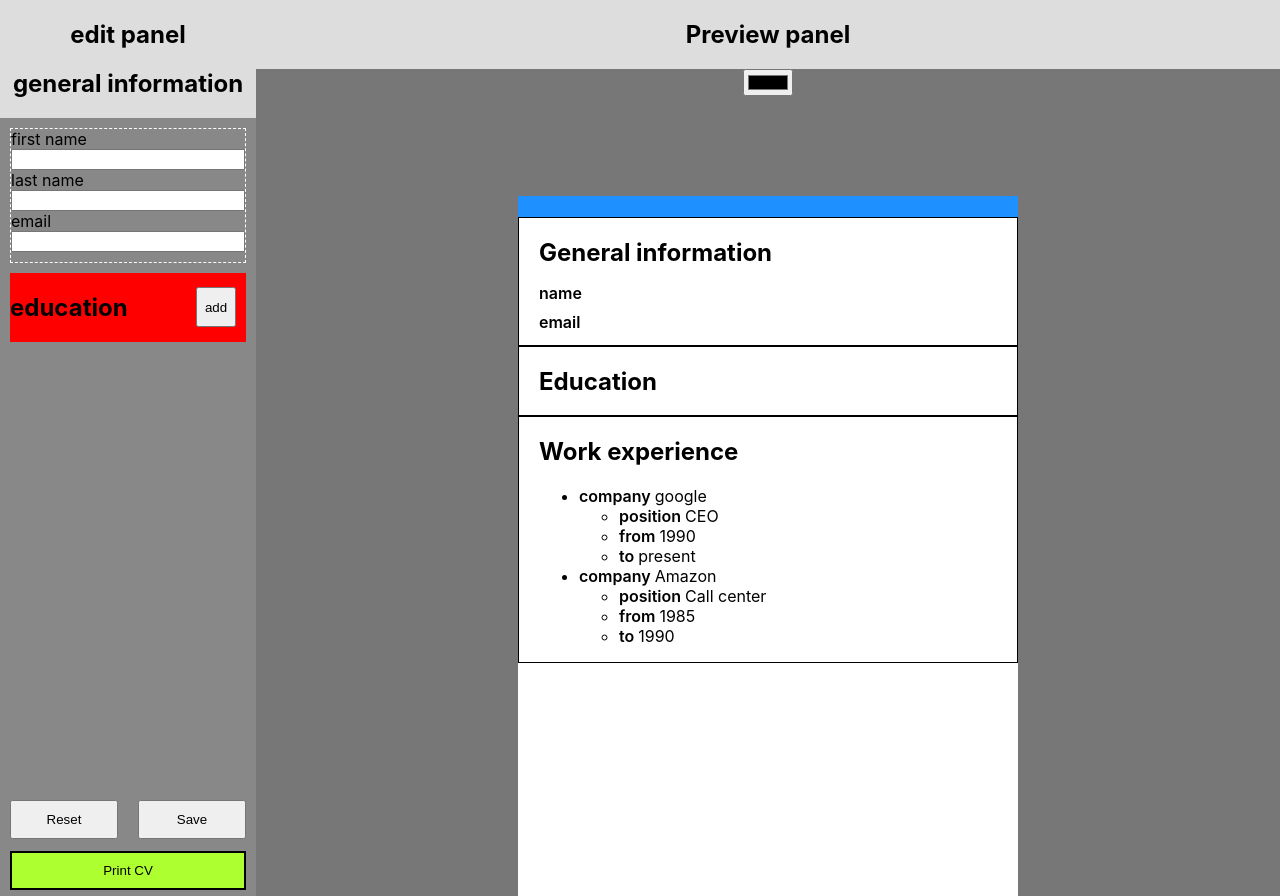
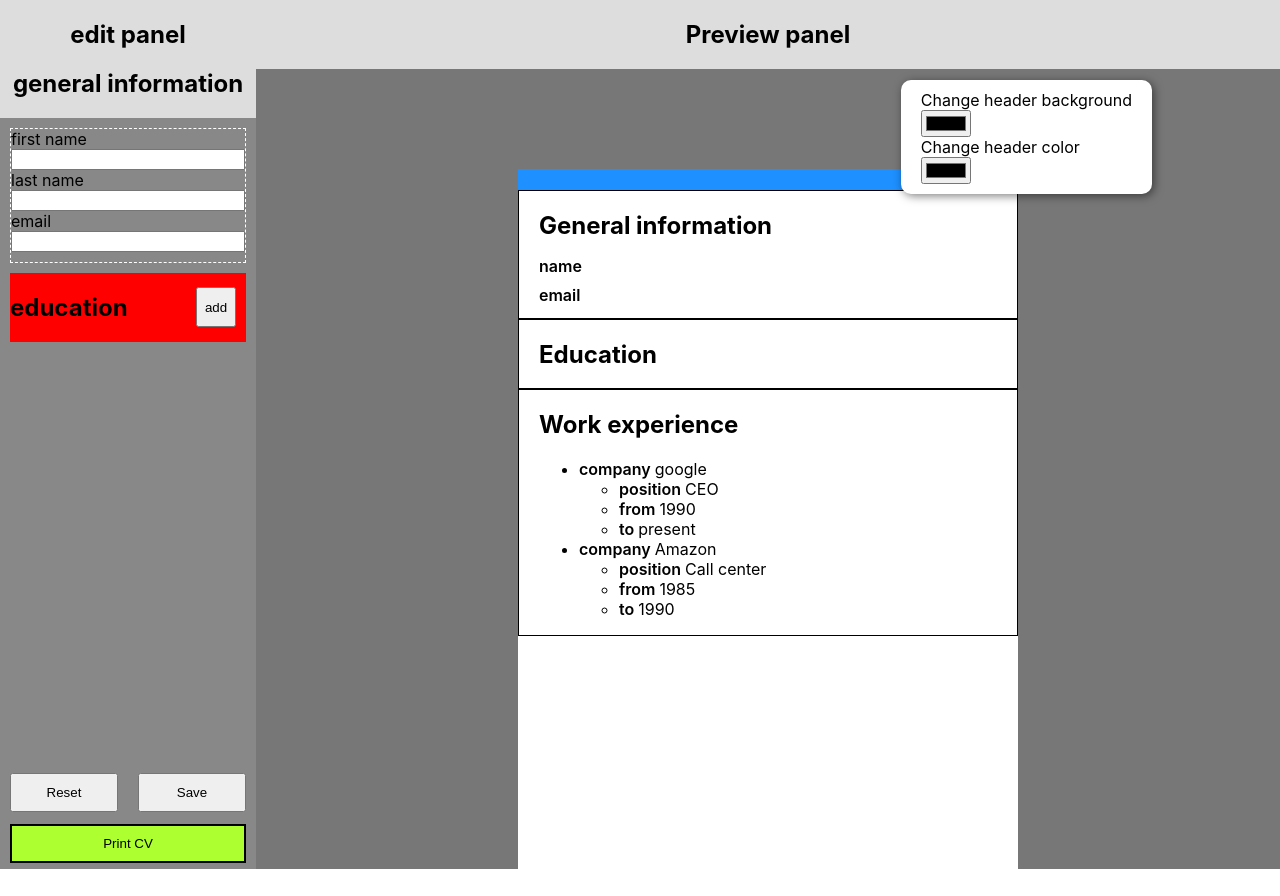
Before and after one commit to joeldevel/TOP-CV-application, a React (Create React App) app: page / in a window 1280 px wide. After the commit the page ends 869 px from the top, so only its background shows below. Built offline with nearby package versions, Linux system fonts and the light colour scheme.

Commit message:
add functionality to change header colors. fix printing whole page issue

```diff
--- a/src/App.css
+++ b/src/App.css
@@ -126,6 +126,17 @@ button {
   font-weight: 600;
 }
 
+.bg-color-picker {
+    position: fixed;
+    top: 10vh;
+    right: 10vw;
+    display: flex;
+    flex-direction: column;
+    background: white;
+    padding: 10px 20px;
+    border-radius: 10px;
+    box-shadow: 2px 2px 10px rgba(0, 0, 0, 0.5);
+}
 /*edit section
 ==============================================================================*/
 .edit-section header {
@@ -174,17 +185,14 @@ button {
 @media print {
 
     .myDivToPrint {
-        background-color: white;
-        /* height: 100%;
+        position: relative;
+        top: 0;
         width: 100%;
-        position: fixed;
-        top: 0;
-        left: 0; */
-        margin: 0;
-        padding: 15px;
+        padding-top: 15px;
         font-size: 14px;
         line-height: 18px;
         border: 0px ;
+        margin: 0;
     }
 
     .cv-section {
--- a/src/App.js
+++ b/src/App.js
@@ -86,6 +86,7 @@ function App() {
       });
   const [education, setEducation] = useState([]);
   const [headingBg, setHeadingBg] = useState("dodgerblue");
+  const [headingColor, setHeadingColor] = useState("#000");
 
   // console.log([...generalInfo.education].map(x=>console.log('hola')));
   function handleChange(e) {
@@ -200,8 +201,10 @@ function App() {
                 <button className="control-button" onClick={resetFields}>Reset</button>
                 <button className="control-button">Save</button>
                 <ReactToPrint
+                  documentTitle="My CV"
                   trigger={() => <button className="control-button print-button">Print CV</button>}
                   content={() => componentRef}
+
                 />
                 {/*<button className="control-button print-button" onClick={printCV}>Print</button>*/}
             </div>
@@ -212,10 +215,19 @@ function App() {
                 <h2 className="panel-title">Preview panel</h2>
             </div>
             <div className="bg-color-picker">
-                <input type="color"/>
+                <label htmlFor="color">Change header background</label>
+                <input type="color" name="color" value={headingBg} onChange={(e)=>setHeadingBg(e.target.value)}/>
+                <label htmlFor="color">Change header color</label>
+                <input type="color" name="color" value={headingColor} onChange={(e)=>setHeadingColor(e.target.value)}/>
             </div>
-            <div className="cv-container" ref={(el) => (componentRef = el)}>
-                <div className="cv-header">
+            <div className="cv-container myDivToPrint"
+                ref={(el) => (componentRef = el)}>
+                {/*
+                <style type="text/css" media="print">
+                        "\@media print { .myDivToPrint{background: whitesmoke;}}\
+                </style>
+                "*/}
+                <div className="cv-header" style={{background: headingBg, color: headingColor}}>
                     <h1>{generalInfo.firstname} {generalInfo.lastname}</h1>
                 </div>
                 { generalInfo &&
```
